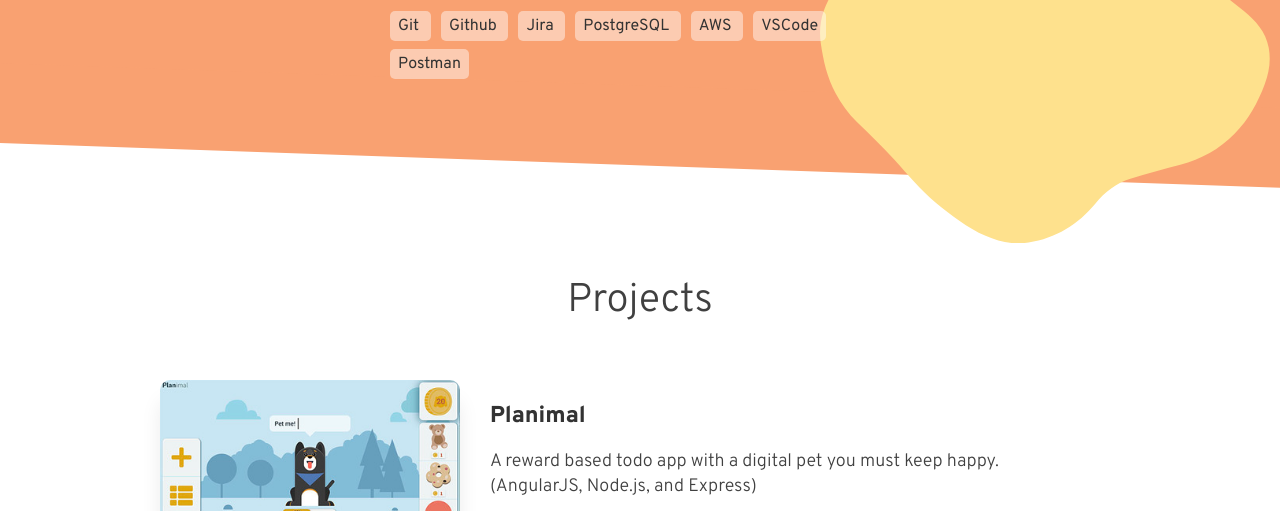
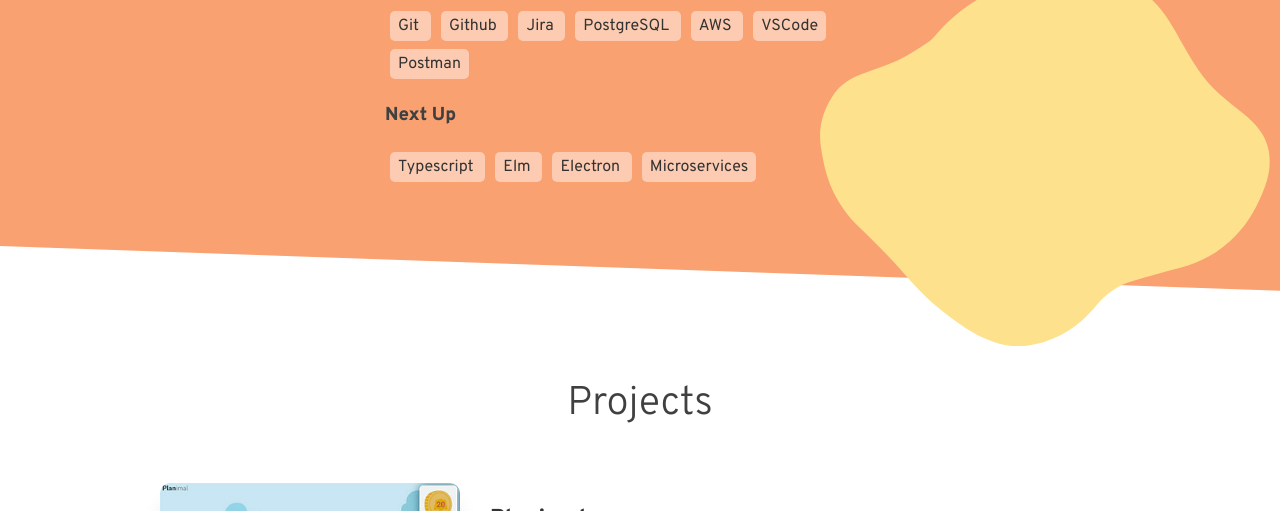
Before and after one commit to ComeAlongErica/gatsby-portfolio, a Gatsby site: page / in a window 1280 px wide. Shown: the part 1673-2184 px from the top of the page. Built offline with nearby package versions, Linux system fonts and the light colour scheme; Gatsby itself is replaced by a stand-in of ours.

```diff
--- a/src/components/indexComps/development.js
+++ b/src/components/indexComps/development.js
@@ -94,6 +94,7 @@
     'VSCode',
     'Postman',
   ]
+  const nextUp = ['Typescript', 'Elm', 'Electron', 'Microservices']
   return (
     <Container>
       <h2>My Development Backpack</h2>
@@ -121,6 +122,14 @@
           ))}
         </p>
       </div>
+      <div data-sal='slide-up' data-sal-delay='100' data-sal-easing='ease-in'>
+        <h3>Next Up</h3>
+        <p>
+          {nextUp.map((tool, idx) => (
+            <span key={idx}>{tool} </span>
+          ))}
+        </p>
+      </div>
       <Blobs
         fourLumps
         color={'darkYellow'}
--- a/src/components/indexComps/projects.js
+++ b/src/components/indexComps/projects.js
@@ -16,7 +16,7 @@
     github:
       'https://github.com/ComeAlongErica/planimals-reward-based-todo-list-app',
     description:
-      'A reward based todo app with a digital pet you must keep happy. (AngularJS, Node.js, and Express)',
+      'A reward based todo app with a digital pet you must keep happy. (AngularJS, PostgreSQL, Node.js, and Express)',
   },
   {
     name: 'Double Exposure',
@@ -64,6 +64,7 @@
     margin: 10px;
     height: 185px;
     width: 300px;
+    min-width: 300px;
     overflow: hidden;
     transition: 0.3s ease-in-out;
     :hover {
```
